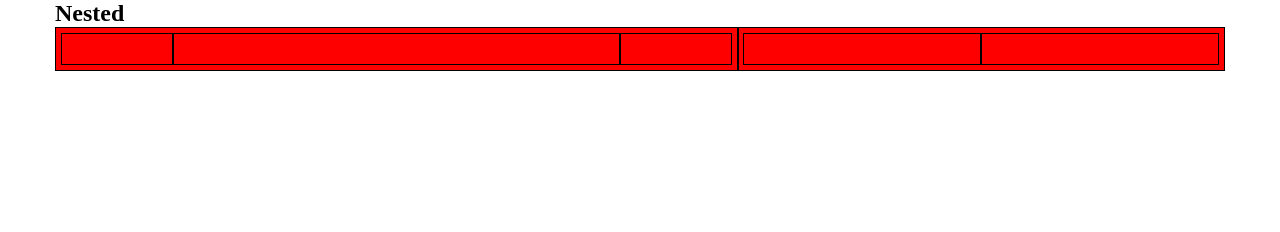
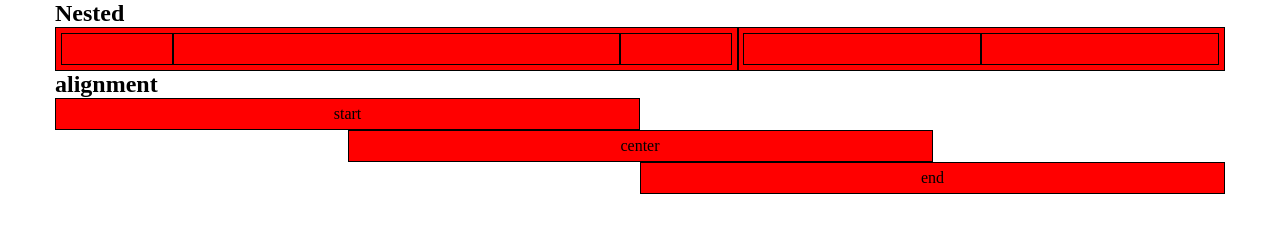
Before and after one commit to TommasoGalistu/html-css-12bool, a plain HTML site: page bonus/bonus.html in a window 1280 px wide. Drawn offline with Linux system fonts and the light colour scheme.

Commit message:
fine seconda row container

```diff
--- a/bonus/bonus.html
+++ b/bonus/bonus.html
@@ -23,6 +23,27 @@
                     <div class="col-6"></div>
                 </div>
             </div>
+
+            <!-- seconda row container alignment -->
+            <div class="column">
+                <h2>alignment</h2>
+                <div class="col-6">
+                    <span>start</span>
+                </div>
+                <div class="row just-center">
+                    <div class="col-6 ">
+                        <span>center</span>
+                    </div>
+                </div>
+                <div class="row just-end">
+                    <div class="col-6">
+                        <span>end</span>
+                    </div>
+
+                </div>
+            </div>
+
+            <!-- secondo container alignment -->
         </div>
     </body>
 </html>
--- a/css/library/12bool.css
+++ b/css/library/12bool.css
@@ -26,6 +26,12 @@
 .row{
     display: flex;
     flex-direction: row;
+    flex-wrap: wrap;
+}
+
+.column{
+    display: flex;
+    flex-direction: column;
     flex-wrap: wrap;
 }
 
@@ -123,6 +129,13 @@
     margin-left: calc((100% / 12) * 11);
 }
 
+
+.just-center{
+    justify-content: center;
+}
+.just-end{
+    justify-content: end;
+}
 
 /* sm small media query */
 @media all and (min-width: 575px){
```
